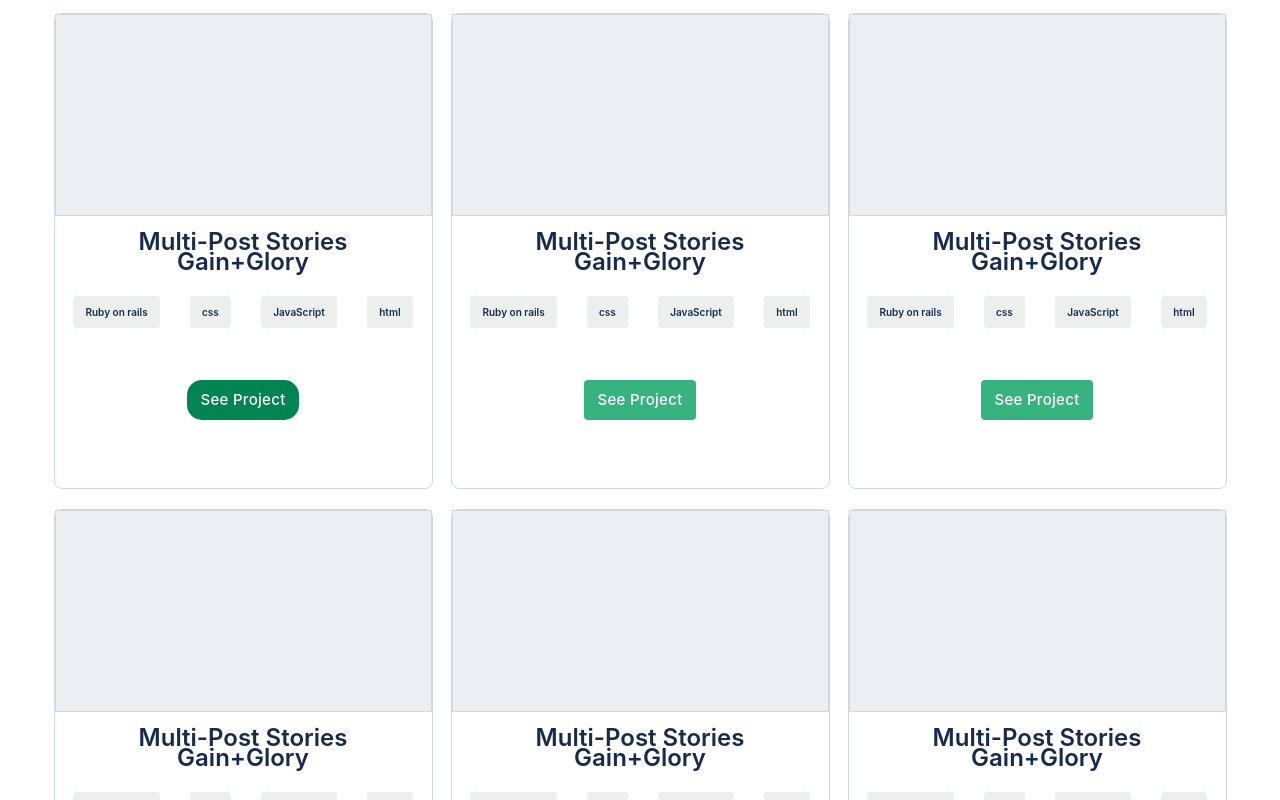
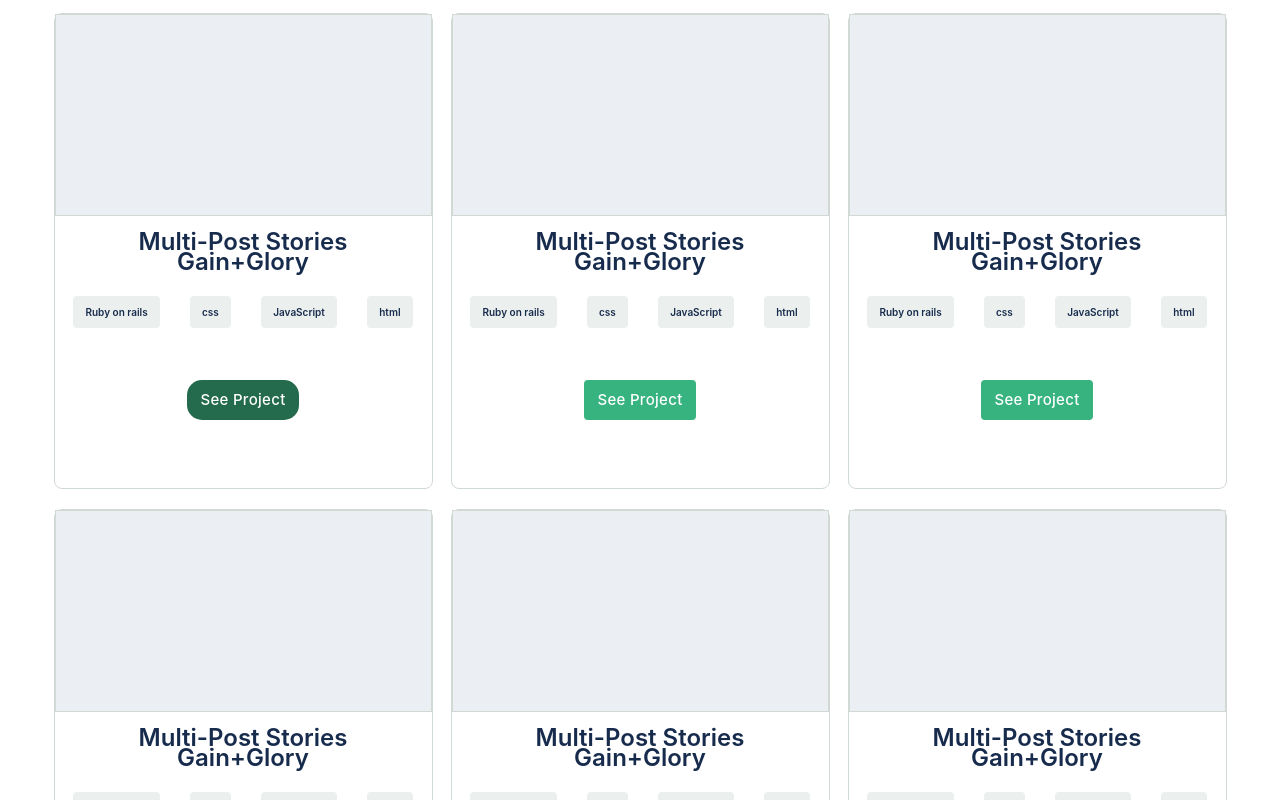
Before and after one commit to fahdrahali/portfolio, a website: page index.html in a window 1280 px wide. In both pictures the pointer is over the button 243 px from the left and 1415 px from the top of the page. Shown: the part 1015-1815 px from the top of the page. Drawn offline with Linux system fonts and the light colour scheme; files whose address does not match are found by name; a web font is replaced by a local one.

Commit message:
Fixed color code for hover

```diff
--- a/style.css
+++ b/style.css
@@ -733,7 +733,7 @@
   }
 
   .btn-green:hover {
-    background-color: #008552;
+    background-color: #246a4c;
     border-radius: 1em;
   }
 
```
